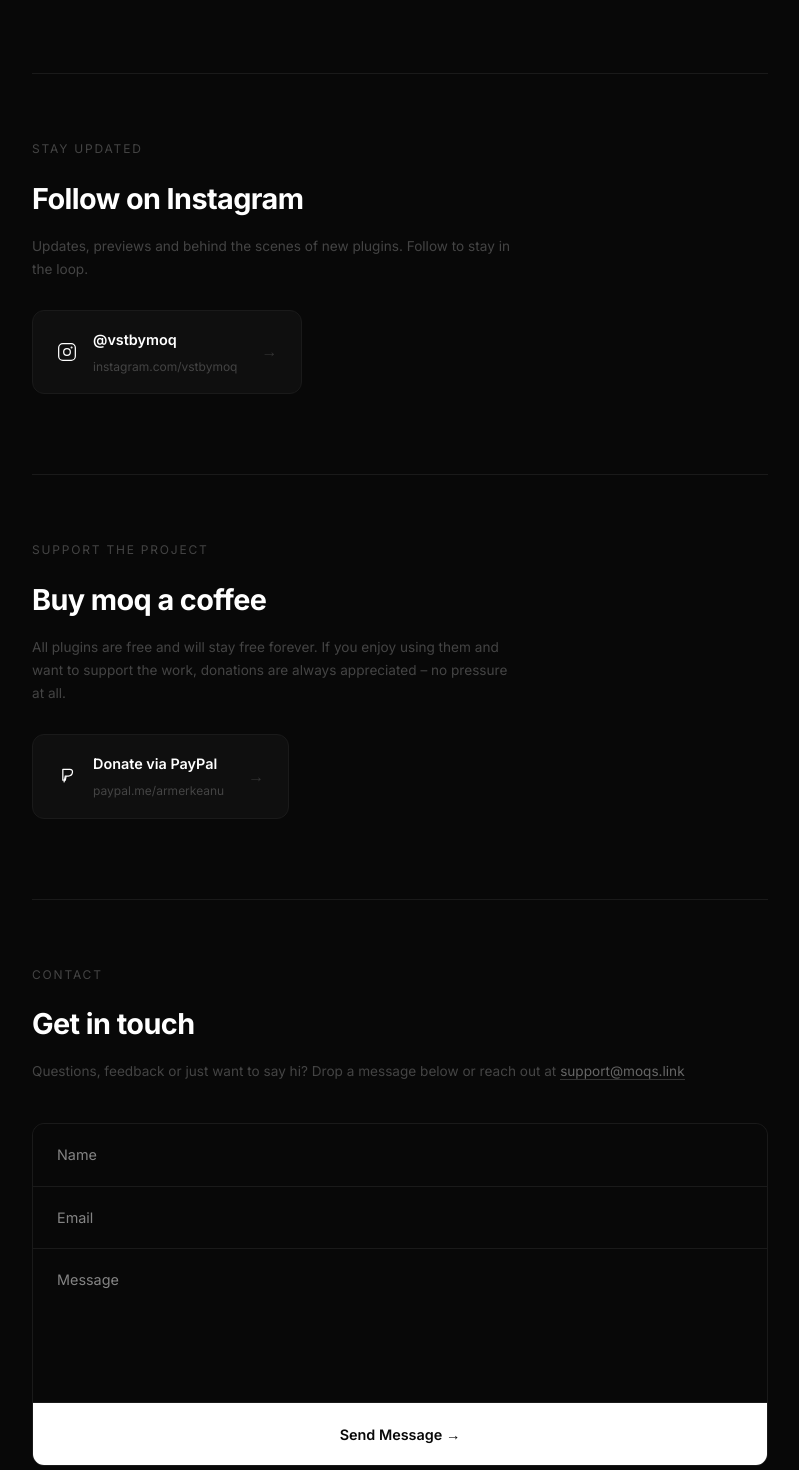
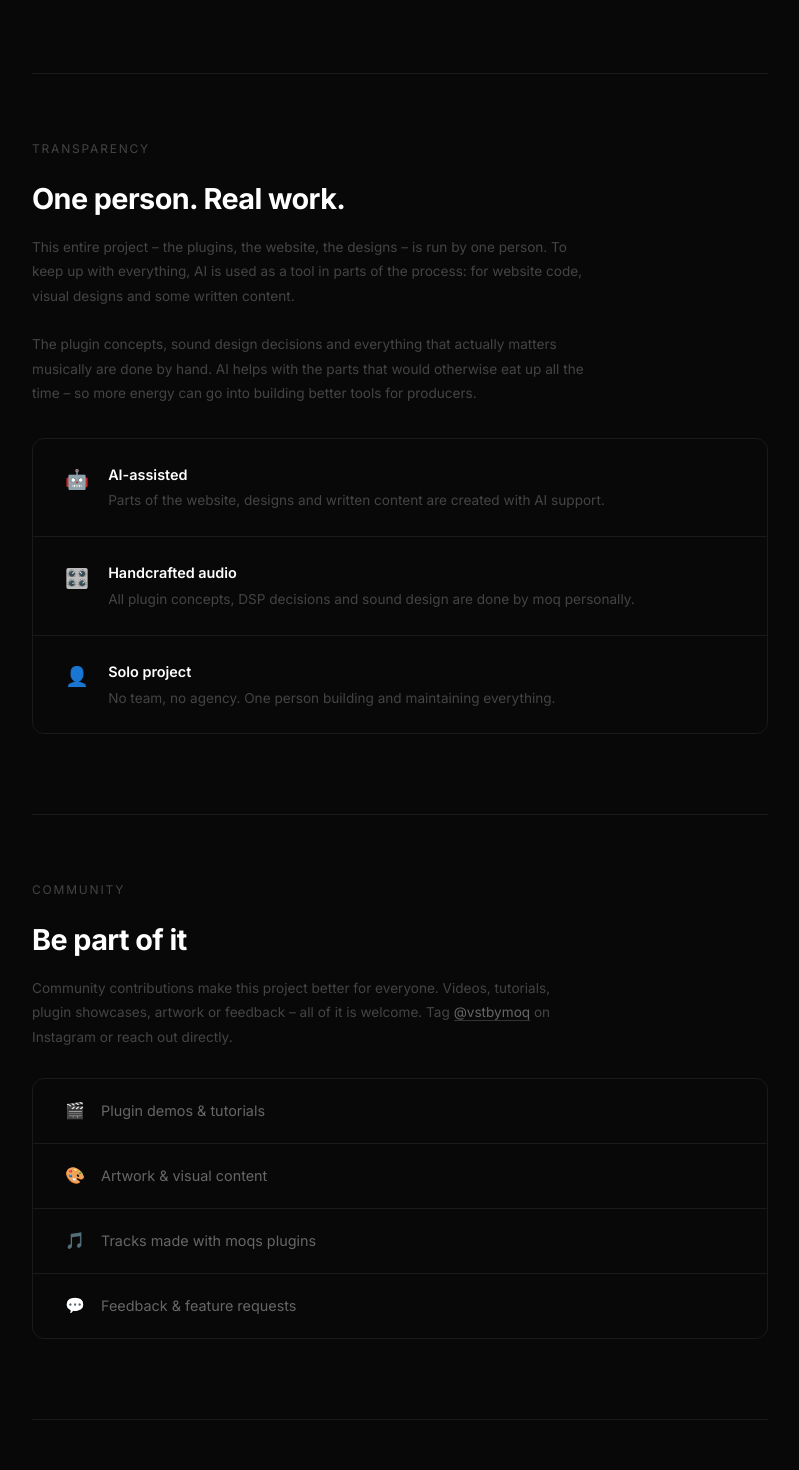
Before and after one commit to deinmoq/moqs-link, a Next.js app: page /about in a window 1280 px wide. Shown: the part 920-2390 px from the top of the page, without its empty margins (240-1039 px from the left). Built offline with nearby package versions, Linux system fonts and the light colour scheme.

Commit message:
feat: add transparency + community sections

```diff
--- a/app/about/page.js
+++ b/app/about/page.js
@@ -134,6 +134,194 @@ export default function AboutPage() {
         {/* Divider */}
         <div style={{ height: '1px', background: '#1a1a1a', marginBottom: '4rem' }} />
 
+        {/* Transparency Section */}
+        <div style={{ marginBottom: '5rem' }}>
+          <p style={{
+            color: '#444',
+            fontSize: '0.75rem',
+            letterSpacing: '0.15em',
+            textTransform: 'uppercase',
+            marginBottom: '1rem',
+          }}>
+            Transparency
+          </p>
+          <h2 style={{
+            color: '#ffffff',
+            fontSize: '1.8rem',
+            fontWeight: '700',
+            letterSpacing: '-0.02em',
+            marginBottom: '0.8rem',
+          }}>
+            One person. Real work.
+          </h2>
+          <p style={{
+            color: '#444',
+            fontSize: '0.85rem',
+            lineHeight: 1.8,
+            marginBottom: '1.5rem',
+            maxWidth: '560px',
+          }}>
+            This entire project – the plugins, the website, the designs – is run by
+            one person. To keep up with everything, AI is used as a tool in parts of
+            the process: for website code, visual designs and some written content.
+          </p>
+          <p style={{
+            color: '#444',
+            fontSize: '0.85rem',
+            lineHeight: 1.8,
+            marginBottom: '2rem',
+            maxWidth: '560px',
+          }}>
+            The plugin concepts, sound design decisions and everything that actually
+            matters musically are done by hand. AI helps with the parts that would
+            otherwise eat up all the time – so more energy can go into building
+            better tools for producers.
+          </p>
+
+          {/* Info Cards */}
+          <div style={{
+            display: 'flex',
+            flexDirection: 'column',
+            gap: '1px',
+            background: '#1a1a1a',
+            border: '1px solid #1a1a1a',
+            borderRadius: '12px',
+            overflow: 'hidden',
+          }}>
+            {[
+              {
+                icon: '🤖',
+                title: 'AI-assisted',
+                desc: 'Parts of the website, designs and written content are created with AI support.',
+              },
+              {
+                icon: '🎛️',
+                title: 'Handcrafted audio',
+                desc: 'All plugin concepts, DSP decisions and sound design are done by moq personally.',
+              },
+              {
+                icon: '👤',
+                title: 'Solo project',
+                desc: 'No team, no agency. One person building and maintaining everything.',
+              },
+            ].map((item, i) => (
+              <div
+                key={i}
+                style={{
+                  background: '#080808',
+                  padding: '1.5rem 2rem',
+                  display: 'flex',
+                  alignItems: 'flex-start',
+                  gap: '1.2rem',
+                  transition: 'background 0.2s ease',
+                }}
+                onMouseEnter={e => e.currentTarget.style.background = '#0f0f0f'}
+                onMouseLeave={e => e.currentTarget.style.background = '#080808'}
+              >
+                <span style={{ fontSize: '1.2rem', flexShrink: 0, marginTop: '0.1rem' }}>
+                  {item.icon}
+                </span>
+                <div>
+                  <h3 style={{
+                    color: '#ffffff',
+                    fontSize: '0.9rem',
+                    fontWeight: '600',
+                    marginBottom: '0.3rem',
+                    margin: '0 0 0.3rem',
+                  }}>
+                    {item.title}
+                  </h3>
+                  <p style={{ color: '#444', fontSize: '0.85rem', lineHeight: 1.6, margin: 0 }}>
+                    {item.desc}
+                  </p>
+                </div>
+              </div>
+            ))}
+          </div>
+        </div>
+
+        {/* Divider */}
+        <div style={{ height: '1px', background: '#1a1a1a', marginBottom: '4rem' }} />
+
+        {/* Community Section */}
+        <div style={{ marginBottom: '5rem' }}>
+          <p style={{
+            color: '#444',
+            fontSize: '0.75rem',
+            letterSpacing: '0.15em',
+            textTransform: 'uppercase',
+            marginBottom: '1rem',
+          }}>
+            Community
+          </p>
+          <h2 style={{
+            color: '#ffffff',
+            fontSize: '1.8rem',
+            fontWeight: '700',
+            letterSpacing: '-0.02em',
+            marginBottom: '0.8rem',
+          }}>
+            Be part of it
+          </h2>
+          <p style={{
+            color: '#444',
+            fontSize: '0.85rem',
+            lineHeight: 1.8,
+            marginBottom: '1.8rem',
+            maxWidth: '520px',
+          }}>
+            Community contributions make this project better for everyone.
+            Videos, tutorials, plugin showcases, artwork or feedback – all of it
+            is welcome. Tag{' '}
+            <a
+              href="https://instagram.com/vstbymoq"
+              target="_blank"
+              rel="noopener noreferrer"
+              style={{ color: '#666', textDecoration: 'none', borderBottom: '1px solid #333' }}
+            >
+              @vstbymoq
+            </a>
+            {' '}on Instagram or reach out directly.
+          </p>
+
+          <div style={{
+            display: 'flex',
+            flexDirection: 'column',
+            gap: '1px',
+            background: '#1a1a1a',
+            border: '1px solid #1a1a1a',
+            borderRadius: '12px',
+            overflow: 'hidden',
+          }}>
+            {[
+              { icon: '🎬', label: 'Plugin demos & tutorials' },
+              { icon: '🎨', label: 'Artwork & visual content' },
+              { icon: '🎵', label: 'Tracks made with moqs plugins' },
+              { icon: '💬', label: 'Feedback & feature requests' },
+            ].map((item, i) => (
+              <div
+                key={i}
+                style={{
+                  background: '#080808',
+                  padding: '1.2rem 2rem',
+                  display: 'flex',
+                  alignItems: 'center',
+                  gap: '1rem',
+                  transition: 'background 0.2s ease',
+                }}
+                onMouseEnter={e => e.currentTarget.style.background = '#0f0f0f'}
+                onMouseLeave={e => e.currentTarget.style.background = '#080808'}
+              >
+                <span style={{ fontSize: '1rem', flexShrink: 0 }}>{item.icon}</span>
+                <span style={{ color: '#666', fontSize: '0.9rem' }}>{item.label}</span>
+              </div>
+            ))}
+          </div>
+        </div>
+
+        {/* Divider */}
+        <div style={{ height: '1px', background: '#1a1a1a', marginBottom: '4rem' }} />
+
         {/* Follow on Instagram */}
         <div style={{ marginBottom: '5rem' }}>
           <p style={{
@@ -192,7 +380,6 @@ export default function AboutPage() {
                 e.currentTarget.style.background = '#0f0f0f'
               }}
             >
-              {/* Instagram Icon */}
               <svg width="20" height="20" viewBox="0 0 24 24" fill="none" stroke="#ffffff" strokeWidth="1.5" strokeLinecap="round" strokeLinejoin="round">
                 <rect x="2" y="2" width="20" height="20" rx="5" ry="5"/>
                 <circle cx="12" cy="12" r="4"/>
@@ -273,7 +460,6 @@ export default function AboutPage() {
                 e.currentTarget.style.background = '#0f0f0f'
               }}
             >
-              {/* PayPal Icon */}
               <svg width="20" height="20" viewBox="0 0 24 24" fill="none">
                 <path d="M7 4h8.5C17.5 4 19 5.5 18.5 8c-.5 2.5-2.5 4-5 4H11l-1 5H7L7 4z" stroke="#ffffff" strokeWidth="1.5" strokeLinejoin="round"/>
                 <path d="M10 12l-1.5 7" stroke="#ffffff" strokeWidth="1.5" strokeLinecap="round"/>
@@ -339,12 +525,7 @@ export default function AboutPage() {
               padding: '2rem',
               textAlign: 'center',
             }}>
-              <p style={{
-                color: '#ffffff',
-                fontSize: '1rem',
-                fontWeight: '600',
-                marginBottom: '0.5rem',
-              }}>
+              <p style={{ color: '#ffffff', fontSize: '1rem', fontWeight: '600', marginBottom: '0.5rem' }}>
                 Message sent ✓
               </p>
               <p style={{ color: '#444', fontSize: '0.85rem', margin: 0 }}>
```
